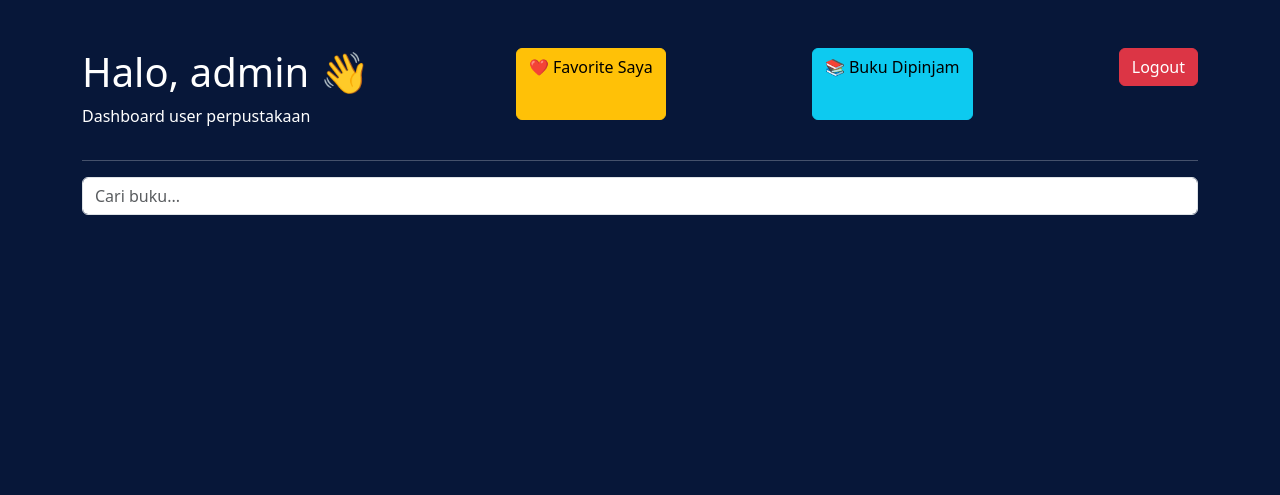
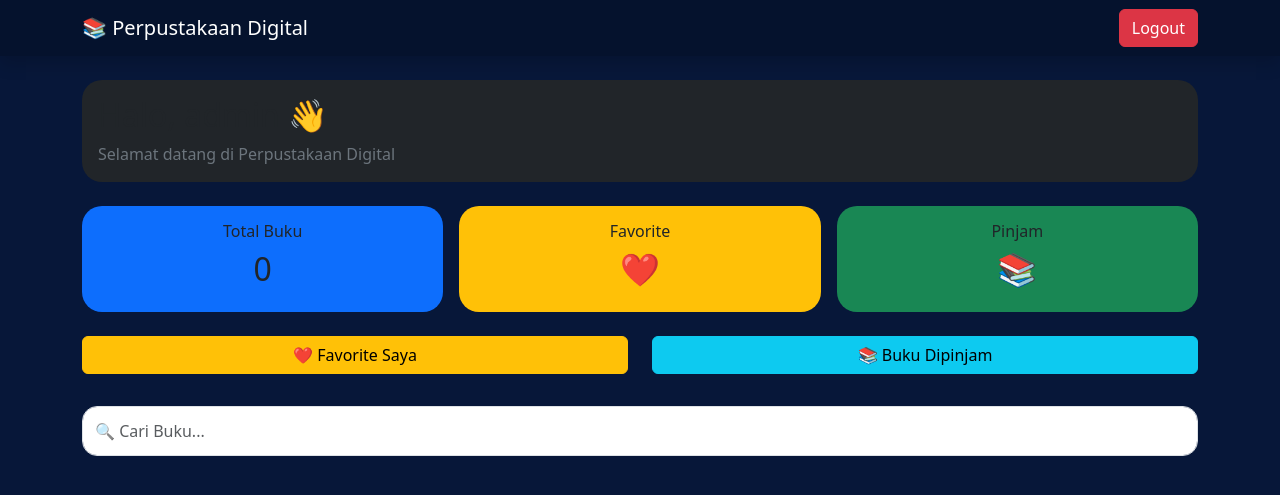
Before and after one commit to husnanhadi110306-svg/perpustakaan-digital, a Flask app: page /user in a window 1280 px wide. Shown: the top 495 px of the page. Run offline with Flask 3, Linux system fonts and the light colour scheme; a user stored in the database is signed in; data that the repository does not hold is empty; parts of the project's set-up code (start-up, migrations or seed data) failed here and were passed over.

Commit message:
dashboard user premium

```diff
--- a/templates/user.html
+++ b/templates/user.html
@@ -1,9 +1,12 @@
 <!DOCTYPE html>
 <html>
 <head>
-    <title>User Dashboard</title>
+    <meta charset="UTF-8">
+    <meta name="viewport" content="width=device-width, initial-scale=1">
 
-    <link href="https://cdn.jsdelivr.net/npm/bootstrap@5.3.0/dist/css/bootstrap.min.css" rel="stylesheet">
+    <title>Dashboard User</title>
+
+    <link href="https://cdn.jsdelivr.net/npm/bootstrap@5.3.3/dist/css/bootstrap.min.css" rel="stylesheet">
 
     <style>
 
@@ -12,22 +15,42 @@
             color:white;
         }
 
+        .top-card{
+            border:none;
+            border-radius:20px;
+        }
+
         .card-buku{
             background:#0d234f;
+            border:none;
             border-radius:20px;
-            padding:15px;
-            box-shadow:0 0 15px rgba(0,0,0,0.3);
-            transition:0.3s;
+            overflow:hidden;
+            box-shadow:0 0 15px rgba(0,0,0,.4);
+            transition:.3s;
         }
 
         .card-buku:hover{
-            transform:scale(1.03);
+            transform:translateY(-5px);
         }
 
-        img{
-            height:250px;
+        .cover{
+            height:300px;
+            width:100%;
             object-fit:cover;
-            border-radius:10px;
+        }
+
+        .btn-custom{
+            width:100%;
+            margin-top:5px;
+        }
+
+        .navbar{
+            background:#05122d;
+        }
+
+        .search-box{
+            border-radius:15px;
+            height:50px;
         }
 
     </style>
@@ -36,83 +59,140 @@
 
 <body>
 
-<div class="container mt-5">
+<nav class="navbar navbar-dark shadow">
+    <div class="container">
 
-    <div class="d-flex justify-content-between">
+        <span class="navbar-brand">
+            📚 Perpustakaan Digital
+        </span>
 
-        <div>
-            <h1>Halo, {{ session['username'] }} 👋</h1>
-            <p>Dashboard user perpustakaan</p>
+        <a href="/logout" class="btn btn-danger">
+            Logout
+        </a>
+
     </div>
-        <a href="/favorite-list" class="btn btn-warning mb-4">
+</nav>
+
+<div class="container mt-4">
+
+    <div class="card bg-dark top-card mb-4">
+
+        <div class="card-body">
+
+            <h2>
+                Halo, {{ session['username'] }} 👋
+            </h2>
+
+            <p class="text-secondary mb-0">
+                Selamat datang di Perpustakaan Digital
+            </p>
+
+        </div>
+
+    </div>
+
+    <div class="row g-3 mb-4">
+
+        <div class="col-4">
+            <div class="card bg-primary text-center top-card">
+                <div class="card-body">
+                    <h6>Total Buku</h6>
+                    <h2>{{ buku_list|length }}</h2>
+                </div>
+            </div>
+        </div>
+
+        <div class="col-4">
+            <div class="card bg-warning text-dark text-center top-card">
+                <div class="card-body">
+                    <h6>Favorite</h6>
+                    <h2>❤️</h2>
+                </div>
+            </div>
+        </div>
+
+        <div class="col-4">
+            <div class="card bg-success text-center top-card">
+                <div class="card-body">
+                    <h6>Pinjam</h6>
+                    <h2>📚</h2>
+                </div>
+            </div>
+        </div>
+
+    </div>
+
+    <div class="row mb-4">
+
+        <div class="col-md-6 mb-2">
+            <a href="/favorite-list" class="btn btn-warning w-100">
                 ❤️ Favorite Saya
             </a>
-<a href="/pinjam-list" class="btn btn-info mb-4">
+        </div>
+
+        <div class="col-md-6 mb-2">
+            <a href="/pinjam-list" class="btn btn-info w-100">
                 📚 Buku Dipinjam
-</a>
-
-        <div>
-            <a href="/logout" class="btn btn-danger">
-                Logout
             </a>
         </div>
 
     </div>
 
-    <hr class="text-white">
-
-    <form method="GET" class="mb-4">
+    <form method="GET">
 
         <input
             type="text"
             name="cari"
-            class="form-control"
-            placeholder="Cari buku..."
+            class="form-control search-box mb-4"
+            placeholder="🔍 Cari Buku..."
         >
 
     </form>
 
-    <div class="row g-4">
+    <div class="row">
 
         {% for b in buku_list %}
 
-<div class="col-6 col-md-4 col-lg-3">
+        <div class="col-12 col-md-6 col-lg-4 mb-4">
 
             <div class="card-buku h-100">
 
                 <img
                 src="https://ougnllblbwrzewqgskle.supabase.co/storage/v1/object/public/books/gambar/{{ b.gambar }}"
-            class="img-fluid rounded mb-2"
-            style="height:220px;width:100%;object-fit:cover;"
-        >
+                class="cover">
 
-        <h6>{{ b.nama }}</h6>
+                <div class="p-3">
 
-        <p class="small">
-            Penulis : {{ b.penulis }}
+                    <h5>{{ b.nama }}</h5>
+
+                    <p class="text-light">
+                        ✍️ {{ b.penulis }}
                     </p>
 
-        <div class="d-grid gap-1">
-
-            <a href="https://ougnllblbwrzewqgskle.supabase.co/storage/v1/object/public/books/pdf/{{ b.pdf }}"
+                    <a
+                    href="https://ougnllblbwrzewqgskle.supabase.co/storage/v1/object/public/books/pdf/{{ b.pdf }}"
                     target="_blank"
-               class="btn btn-primary btn-sm">
-               Baca
+                    class="btn btn-primary btn-custom">
+                        📖 Baca Buku
                     </a>
 
-            <a href="https://ougnllblbwrzewqgskle.supabase.co/storage/v1/object/public/books/pdf/{{ b.pdf }}"
-               class="btn btn-success btn-sm">
-               Download
+                    <a
+                    href="https://ougnllblbwrzewqgskle.supabase.co/storage/v1/object/public/books/pdf/{{ b.pdf }}"
+                    download
+                    class="btn btn-success btn-custom">
+                        ⬇ Download
                     </a>
 
-            <a href="/favorite/{{ b.id }}"
-               class="btn btn-warning btn-sm">
-               Favorite
+                    <a
+                    href="/favorite/{{ b.id }}"
+                    class="btn btn-warning btn-custom">
+                        ❤️ Favorite
                     </a>
 
-            <a href="/pinjam/{{ b.id }}"
-               class="btn btn-info btn-sm">
-               Pinjam
+                    <a
+                    href="/pinjam/{{ b.id }}"
+                    class="btn btn-info btn-custom">
+                        📚 Pinjam
                     </a>
 
                 </div>
@@ -126,5 +206,6 @@
     </div>
 
 </div>
+
 </body>
 </html>
```
Lines whose indentation alone changed are shown as unchanged.
